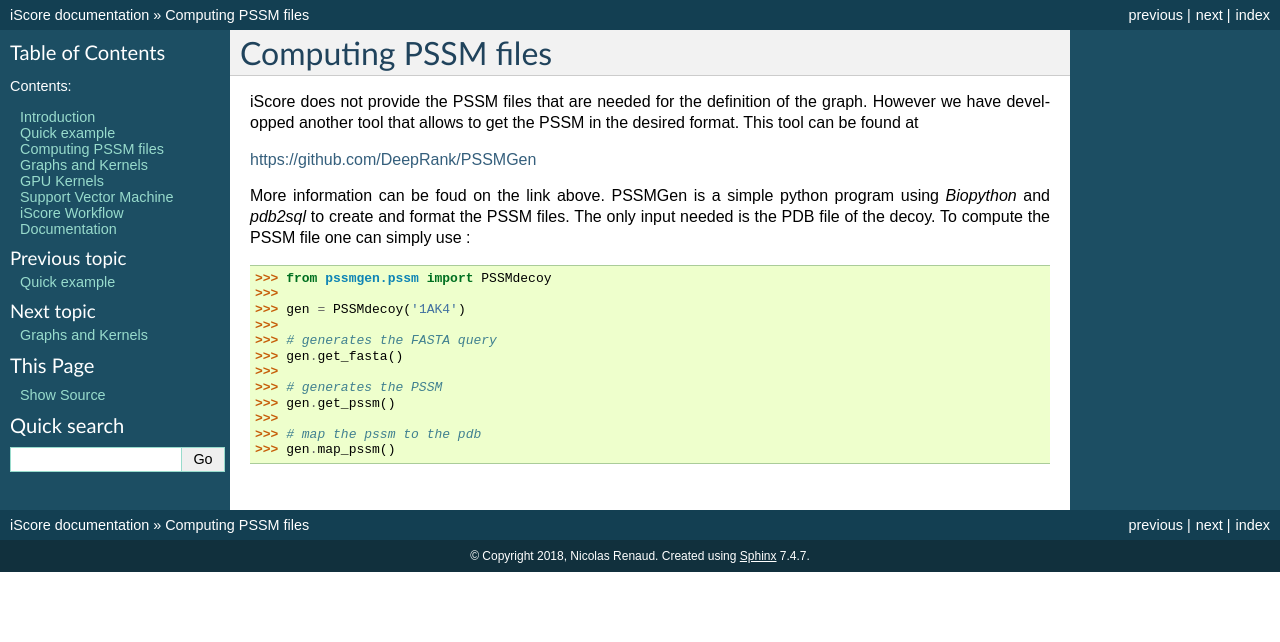
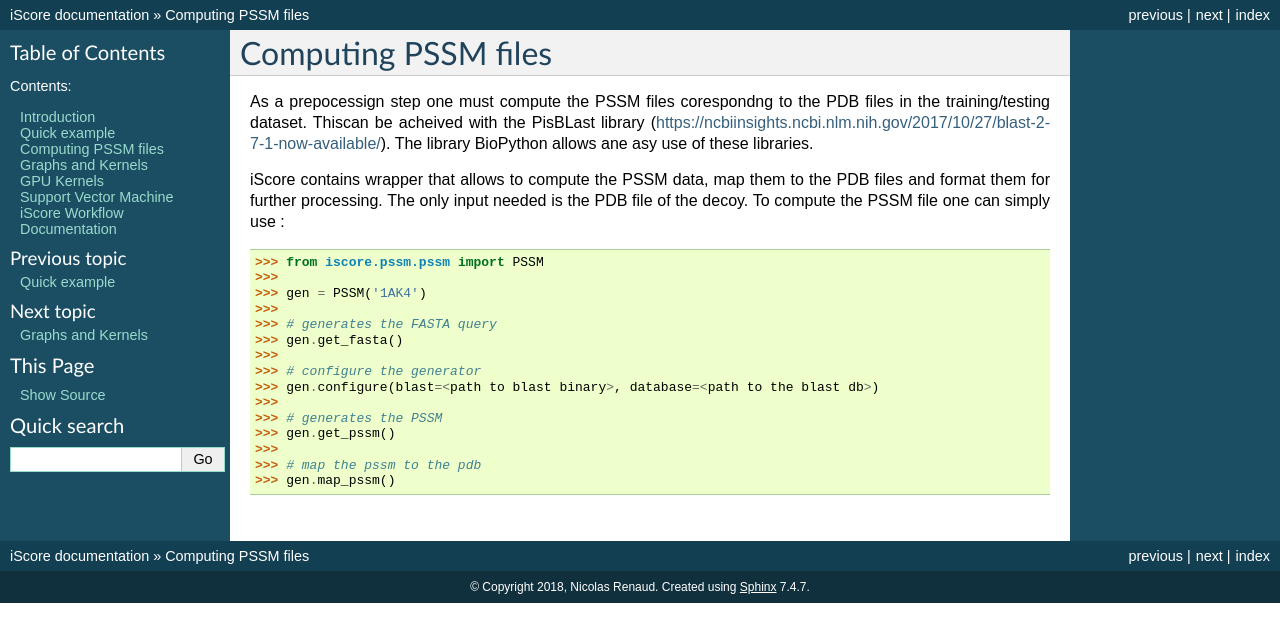
Before and after one commit to DeepRank/iScore, a Sphinx documentation site: the page built from docs/pssm.rst, in a window 1280 px wide. Shown: the top 642 px of the page. Built offline with Sphinx 7.4.7, drawn with Linux system fonts in a browser that asks for light colours.

Commit message:
fix pssm

```diff
--- a/docs/pssm.rst
+++ b/docs/pssm.rst
@@ -1,19 +1,21 @@
 Computing PSSM files
 =============================
 
-iScore does not provide the PSSM files that are needed for the definition of the graph. However we have developped another tool that allows to get the PSSM in the desired format. This tool can be found at
-
-https://github.com/DeepRank/PSSMGen
-
-More information can be foud on the link above. PSSMGen is a simple python program using `Biopython` and `pdb2sql` to create and format the PSSM files. The only input needed is the PDB file of the decoy. To compute the PSSM file one can simply use :
+As a prepocessign step one must compute the PSSM files corespondng to the PDB files in the training/testing dataset. Thiscan be acheived with the PisBLast library (https://ncbiinsights.ncbi.nlm.nih.gov/2017/10/27/blast-2-7-1-now-available/). The library BioPython allows ane asy use of these libraries.
 
 
->>> from pssmgen.pssm import PSSMdecoy
+iScore contains wrapper that allows to compute the PSSM data, map them to the PDB files and format them for further processing. The only input needed is the PDB file of the decoy. To compute the PSSM file one can simply use :
+
+
+>>> from iscore.pssm.pssm import PSSM
 >>>
->>> gen = PSSMdecoy('1AK4')
+>>> gen = PSSM('1AK4')
 >>>
 >>> # generates the FASTA query
 >>> gen.get_fasta()
+>>>
+>>> # configure the generator
+>>> gen.configure(blast=<path to blast binary>, database=<path to the blast db>)
 >>>
 >>> # generates the PSSM
 >>> gen.get_pssm()
```
